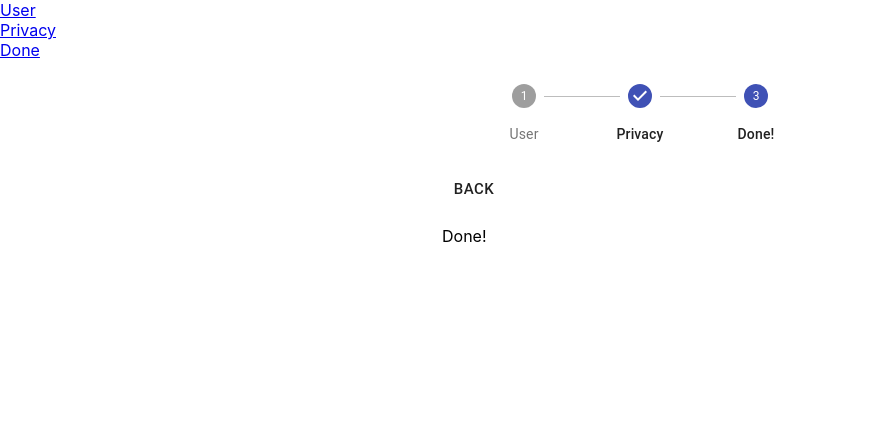
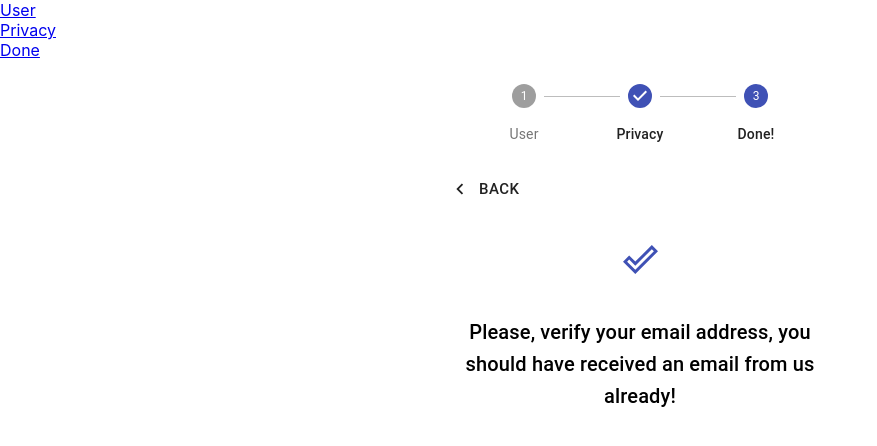
Before and after one commit to kosenchiha/multi-step-form, a React (Create React App) app: page /privacy in a window 1280 px wide. Both pictures are taken after a click on the button "SUBMIT". Shown: the top 446 px of the page, without its empty margins (0-877 px from the left). Built offline with nearby package versions, Linux system fonts and the light colour scheme.

Commit message:
add style to Done page

```diff
--- a/package.json
+++ b/package.json
@@ -4,6 +4,7 @@
   "private": true,
   "dependencies": {
     "@material-ui/core": "^4.11.4",
+    "@material-ui/icons": "^4.11.2",
     "@testing-library/jest-dom": "^5.11.4",
     "@testing-library/react": "^11.1.0",
     "@testing-library/user-event": "^12.1.10",
--- a/src/pages/Done.tsx
+++ b/src/pages/Done.tsx
@@ -1,4 +1,4 @@
-import { Container } from "@material-ui/core";
+import Container from "@material-ui/core/Container";
 import Button from "@material-ui/core/Button";
 import { FC, useEffect } from "react";
 import { useDispatch, useSelector } from "react-redux";
@@ -9,6 +9,10 @@ import { StepsStateI } from "../redux/stepsReducer";
 import { RootStore } from "../redux/store";
 import { urls } from "../routes/urls";
 import { formSteps } from "../steps";
+import DoneOutlineSharpIcon from "@material-ui/icons/DoneOutlineSharp";
+import Typography from "@material-ui/core/Typography";
+import ChevronLeft from "@material-ui/icons/ChevronLeft";
+import Grid from "@material-ui/core/Grid";
 
 const Done: FC = () => {
   const activeStep = 2;
@@ -38,10 +42,28 @@ const Done: FC = () => {
         completedSteps={completedSteps}
         steps={formSteps}
       />
-      <Button size="large" onClick={() => history.push(urls.privacy)}>
-        Back
-      </Button>
-      <p>Done!</p>
+      <Grid container spacing={4} direction="column">
+        <Grid item>
+          <Button
+            size="large"
+            startIcon={<ChevronLeft />}
+            onClick={() => history.push(urls.privacy)}
+          >
+            Back
+          </Button>
+        </Grid>
+        <Grid item>
+          <Typography align="center">
+            <DoneOutlineSharpIcon fontSize="large" color="primary" />
+          </Typography>
+        </Grid>
+        <Grid item>
+          <Typography align="center" variant="h6">
+            Please, verify your email address, you should have received an email
+            from us already!
+          </Typography>
+        </Grid>
+      </Grid>
     </Container>
   );
 };
--- a/src/pages/Privacy.tsx
+++ b/src/pages/Privacy.tsx
@@ -14,6 +14,7 @@ import { addStep } from "../redux/stepsActions";
 import { addUserConsent } from "../redux/userActions";
 import { urls } from "../routes/urls";
 import { UserStateI } from "../redux/userReducer";
+import ChevronLeft from "@material-ui/icons/ChevronLeft";
 
 const Privacy: FC = () => {
   const activeStep = 1;
@@ -45,7 +46,11 @@ const Privacy: FC = () => {
       >
         {({ values, handleChange }) => (
           <Form>
-            <Button size="large" onClick={() => history.push(urls.user)}>
+            <Button
+              size="large"
+              onClick={() => history.push(urls.user)}
+              startIcon={<ChevronLeft />}
+            >
               Back
             </Button>
             <Box paddingY={2}>
```
Also changed, not shown: 1 other file (tests, documents, lock files or other folders).
